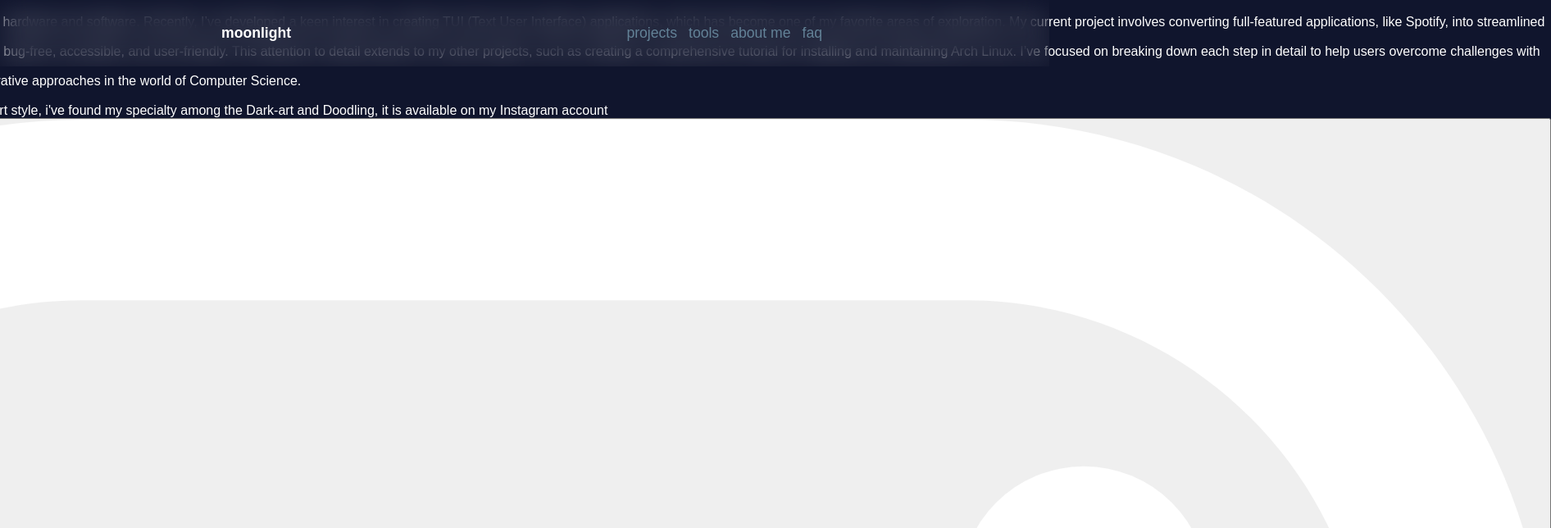
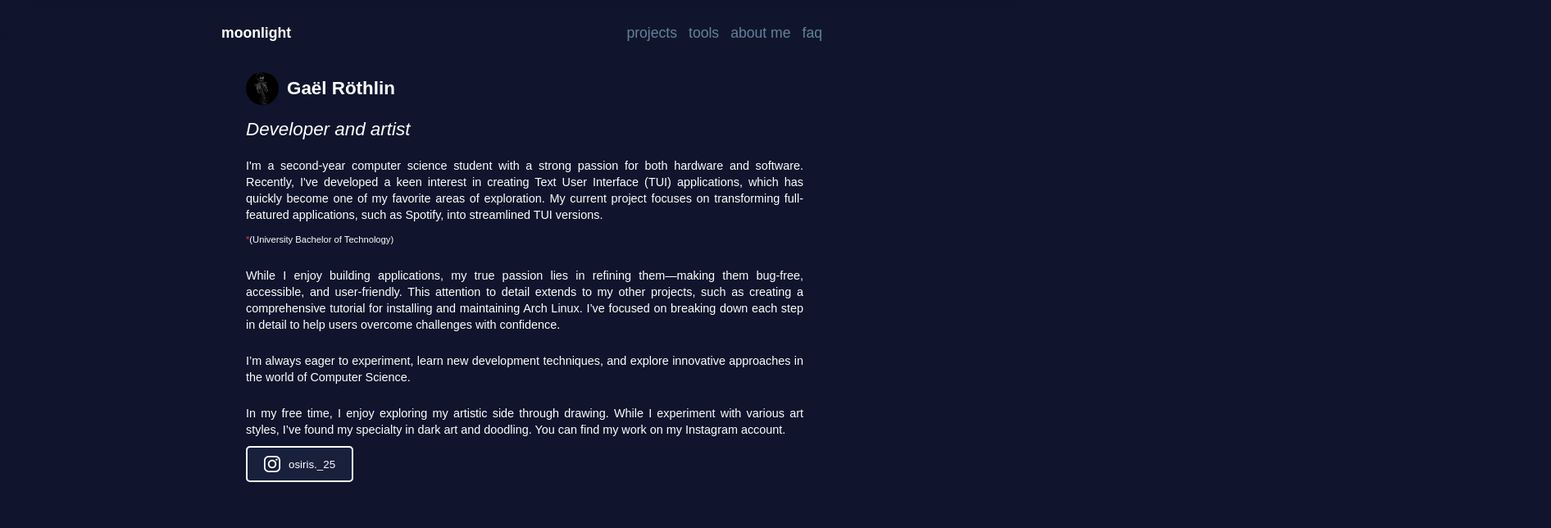
Before and after one commit to moonlight58/portfolio, a Vue app: page /about in a window 1280 px wide. Shown: the top 644 px of the page at 82% size, 1892 px wide, since content can reach past the window. Built offline with nearby package versions, Linux system fonts and the light colour scheme; a web font is replaced by a local one.

Commit message:
Update project paths in CarouselProject, fix NavBar link to AboutView, and enhance AboutView content with new layout and styles

```diff
--- a/src/components/CarouselProject.vue
+++ b/src/components/CarouselProject.vue
@@ -2,10 +2,10 @@
 import { ref, computed, onMounted, onUnmounted } from "vue";
 
 const projets = ref([
-  { titre: "Spotify-TUI", contenu: "Terminal application for Spotify", image: require('@/assets/images/Spotify-tui.png'), categorie: "Personal", status: "On Going", language: "Rust", path: "/personal/spotify-tui" },
-  { titre: "SteamToLinux", contenu: "Game compatibility check on Linux", image: require('@/assets/images/SteamToLinux.jpg'), categorie: "Personal", status: "Done", language: "Python", path: "/personal/steamtolinux" },
-  { titre: "B.I.E.N.", contenu: "Website about climate change and technology", image: require('@/assets/images/spotifyGoal.png'), categorie: "Uni", status: "On Going", language: "VueJS", path: "/uni/bien" },
-  { titre: "Roi des Roses", contenu: "Board Game with JavaFX", image: require('@/assets/images/spotifyTUI.png'), categorie: "Uni", status: "Done", language: "Java", path: "/uni/rdr" },
+  { titre: "Spotify-TUI", contenu: "Terminal application for Spotify", image: require('@/assets/images/Spotify-tui.png'), categorie: "Personal", status: "On Going", language: "Rust", path: "/projects/personal/spotify-tui" },
+  { titre: "SteamToLinux", contenu: "Game compatibility check on Linux", image: require('@/assets/images/SteamToLinux.jpg'), categorie: "Personal", status: "Done", language: "Python", path: "/projects/personal/steamtolinux" },
+  { titre: "B.I.E.N.", contenu: "Website about climate change and technology", image: require('@/assets/images/spotifyGoal.png'), categorie: "Uni", status: "On Going", language: "VueJS", path: "/projects/uni/bien" },
+  { titre: "Roi des Roses", contenu: "Board Game with JavaFX", image: require('@/assets/images/spotifyTUI.png'), categorie: "Uni", status: "Done", language: "Java", path: "/projects/uni/rdr" },
 ]);
 
 const currentIndex = ref(0);
--- a/src/components/NavBar.vue
+++ b/src/components/NavBar.vue
@@ -5,7 +5,7 @@
       <div class="links">
         <router-link to="/projects">projects</router-link>
         <router-link to="/#">tools</router-link>
-        <router-link to="/#">about me</router-link>
+        <router-link to="/about">about me</router-link>
         <router-link to="/#">faq</router-link>
       </div>
     </div>
--- a/src/views/AboutView.vue
+++ b/src/views/AboutView.vue
@@ -1,14 +1,159 @@
 <template>
-  <div class="about">
-    <p class="title">Developer and artist</p>
-    <p class="body">Student in computer science BUT<span class="warning">*</span> currently in 2nd years, with a deep passion for both hardware and software. Recently, I’ve developed a keen interest in creating TUI (Text User Interface) applications, which has become one of my favorite areas of exploration. My current project involves converting full-featured applications, like Spotify, into streamlined TUI versions.</p>
-    <p class="body">While I enjoy building applications, my true passion lies in refining them—making them bug-free, accessible, and user-friendly. This attention to detail extends to my other projects, such as creating a comprehensive tutorial for installing and maintaining Arch Linux. I’ve focused on breaking down each step in detail to help users overcome challenges with confidence.</p>
-    <p class="body">I’m always eager to experiment, learn new development techniques, and explore innovative approaches in the world of Computer Science.</p>
-    <p class="precision"><span class="warning">*</span>(University Bachelor of Technology)</p>
-    <p class="body">As for my artistic side, I'm drawing when I have enough free-time. Focusing on many art style, i've found my specialty among the Dark-art and Doodling, it is available on my Instagram account</p>
-    <button onclick="window.location='https://www.instagram.com/osiris._25/'" class="instagram-button">
-      <img src="../assets/instagram.svg" alt="Instagram logo">
-      osiris._25
-    </button>
+  <div class="container">
+    <div class="presentation">
+      <div class="presentation-header">
+        <img src="../assets/moon-pfp.jpg" alt="Moon-pfp" />
+        <p>Gaël Röthlin</p>
+      </div>
+    </div>
+
+    <div class="presentation-content">
+      <p class="title">Developer and artist</p>
+      <p class="body">
+        I'm a second-year computer science student with a strong passion for
+        both hardware and software. Recently, I've developed a keen interest in
+        creating Text User Interface (TUI) applications, which has quickly
+        become one of my favorite areas of exploration. My current project
+        focuses on transforming full-featured applications, such as Spotify,
+        into streamlined TUI versions.
+      </p>
+      <p class="precision">
+        <span class="warning">*</span>(University Bachelor of Technology)
+      </p>
+      <p class="body">
+        While I enjoy building applications, my true passion lies in refining
+        them—making them bug-free, accessible, and user-friendly. This attention
+        to detail extends to my other projects, such as creating a comprehensive
+        tutorial for installing and maintaining Arch Linux. I’ve focused on
+        breaking down each step in detail to help users overcome challenges with
+        confidence.
+      </p>
+      <p class="body">
+        I’m always eager to experiment, learn new development techniques, and
+        explore innovative approaches in the world of Computer Science.
+      </p>
+      <p class="body">
+        In my free time, I enjoy exploring my artistic side through drawing.
+        While I experiment with various art styles, I’ve found my specialty in
+        dark art and doodling. You can find my work on my Instagram account.
+      </p>
+      <button
+        onclick="window.location='https://www.instagram.com/osiris._25/'"
+        class="instagram-button"
+      >
+        <img src="../assets/instagram.svg" alt="Instagram logo" />
+        osiris._25
+      </button>
+    </div>
   </div>
 </template>
+
+<style scoped>
+.funny-shape {
+  position: absolute;
+  top: 50%;
+  left: 50%;
+  transform: translate(-50%, -50%);
+  width: 200px;
+  height: 200px;
+  background-color: rgba(16, 21, 45, 1);
+  border-radius: 60% 40% 30% 70% / 60% 30% 70% 40%;
+  filter: blur(20px);
+  z-index: -1;
+}
+
+.presentation {
+  margin: 15px 0 10px 0;
+  text-align: center;
+}
+
+.presentation-header {
+  display: flex;
+  align-items: center;
+  font-weight: bold;
+  font-size: 1.4rem;
+  margin: 20px 0;
+}
+
+.presentation-header img {
+  border-radius: 50%;
+  max-width: 40px;
+  margin-right: 10px;
+}
+
+.presentation-content {
+  line-height: 15pt;
+}
+
+.presentation-content .title {
+  font-style: italic;
+  font-size: 1.4rem;
+  margin-bottom: 10px;
+}
+
+.presentation-content .body {
+  font-size: 0.9rem;
+  margin-top: 3vh;
+  margin-bottom: 10px;
+  text-align: justify;
+}
+
+.presentation-content .precision {
+  font-size: 0.7rem;
+}
+
+.warning {
+  color: #ff3535;
+}
+
+.container {
+  margin-top: 4rem;
+  width: 90%;
+}
+
+.about-title {
+  margin: 75px 0 10px 0;
+  font-size: 1.4rem;
+  font-weight: bold;
+}
+
+.project-title,
+.skill-title {
+  font-size: 1.4rem;
+  font-weight: bold;
+  margin: 75px 0 20px 0;
+}
+
+.instagram-button {
+  display: flex;
+  width: auto;
+  padding: 10px 20px;
+  color: white;
+  background-color: #19203c;
+  border: 2px solid #fff;
+  border-radius: 5px;
+  justify-content: center;
+  align-items: center;
+  transition: background-color 0.3s ease, transform 0.3s ease;
+}
+
+.instagram-button img {
+  width: 20px;
+  height: 20px;
+  margin-right: 10px;
+}
+
+.instagram-button:hover {
+  background-color: #3f51b5;
+  cursor: pointer;
+  transform: scale(1.05);
+}
+
+@media (min-width: 420px) {
+  .container {
+    margin-top: 3rem;
+    max-width: 800px;
+    padding: 20px;
+  }
+}
+</style>
--- a/src/views/ProjectView.vue
+++ b/src/views/ProjectView.vue
@@ -71,8 +71,6 @@ onMounted(() => {
         University
       </button>
     </div>
-    <div v-if="username">You can find all of these projects on my github</div>
-    <a :href="`https://github.com/${username}`" target="_blank" v-if="username">GitHub {{ username }}</a>
 
     <div class="projects">
       <div class="project-div"
@@ -91,6 +89,10 @@ onMounted(() => {
         </div>
       </div>
     </div>
+
+    <div v-if="username">You can find all of these projects on my github</div>
+    <a :href="`https://github.com/${username}`" target="_blank" v-if="username">GitHub {{ username }}</a>
+
   </div>
 </template>
 
```
Also changed, not shown: src/router/index.js (+10 -8 lines).
